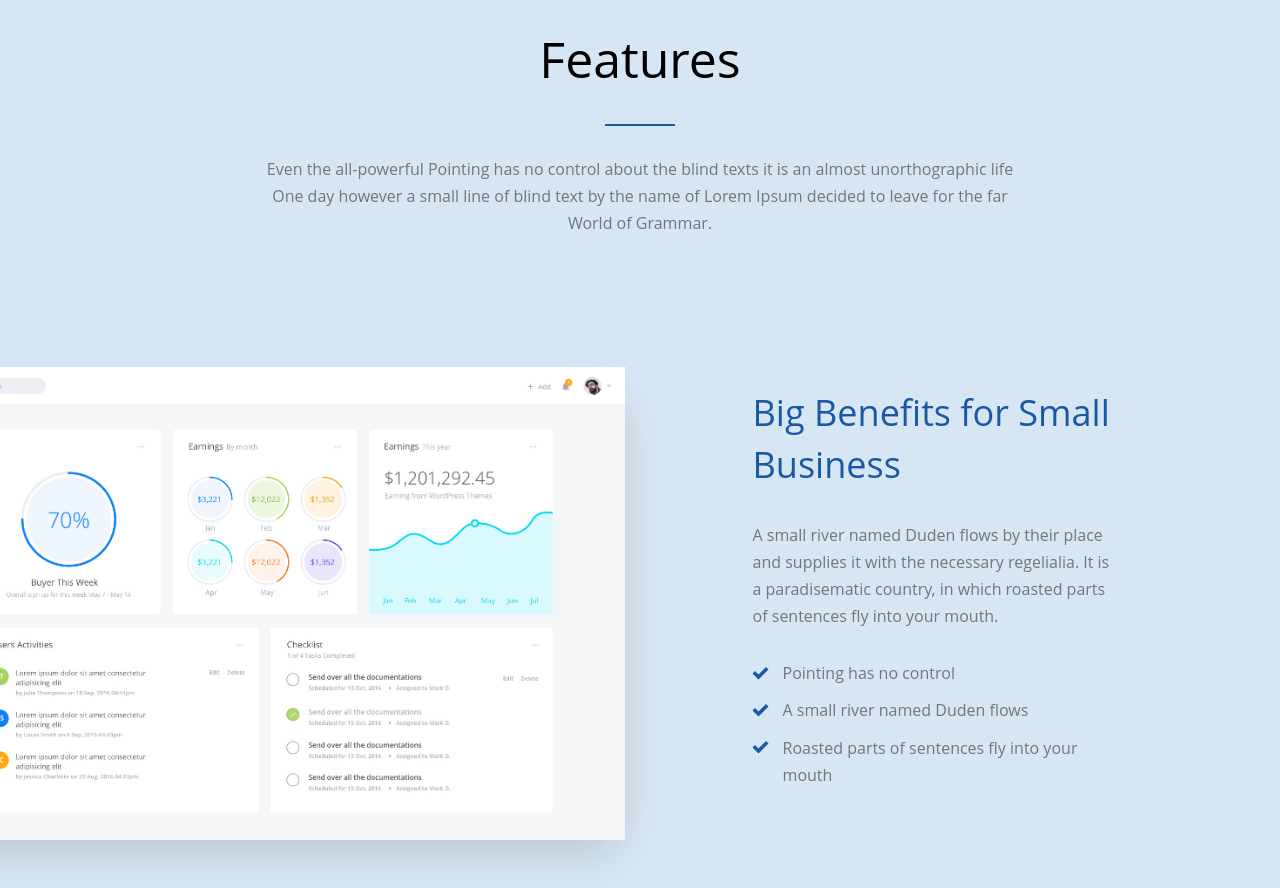
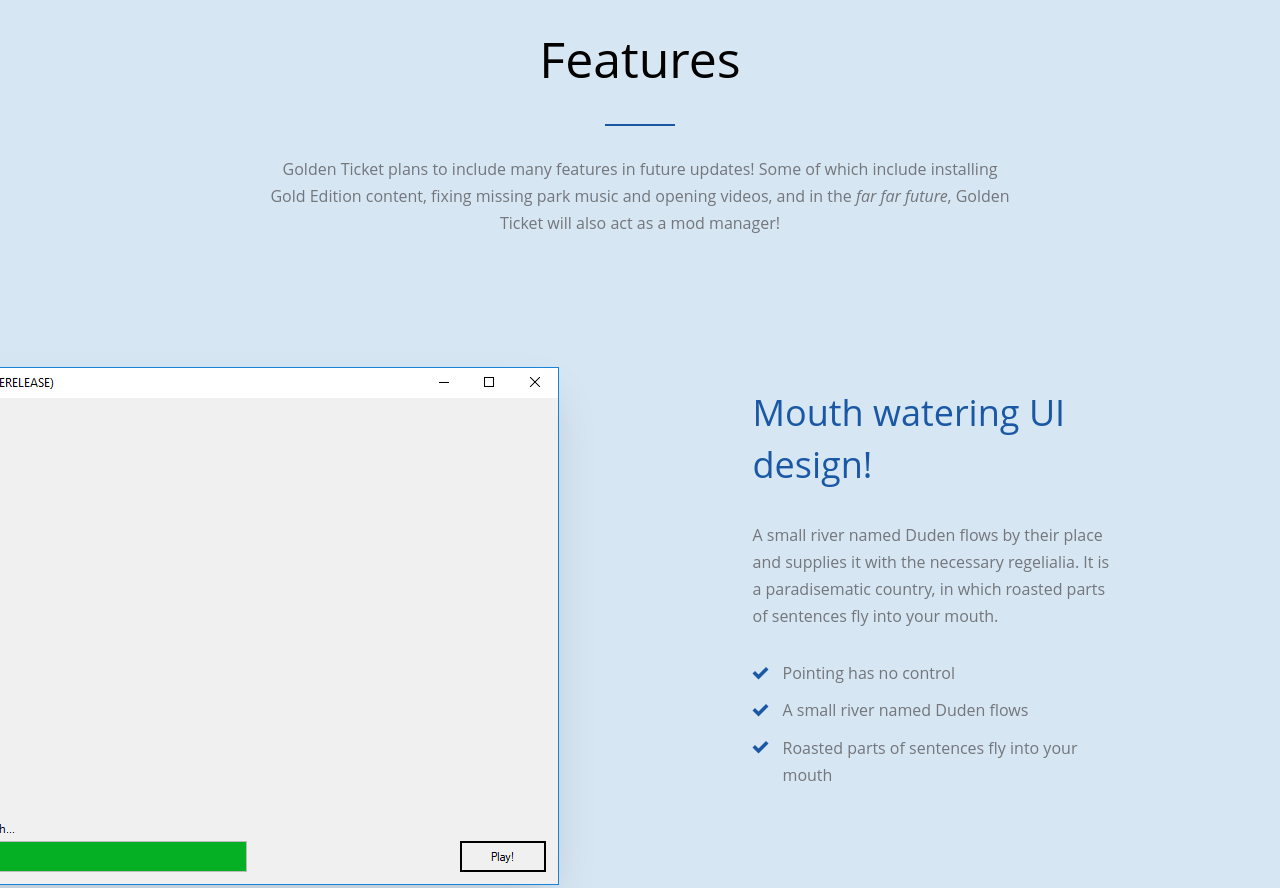
Before and after one commit to The-Buzzy-Project/The-Buzzy-Project.github.io, a website: page index.html in a window 1280 px wide. Shown: the part 1744-2632 px from the top of the page. Drawn offline with Linux system fonts and the light colour scheme; files whose address does not match are found by name.

Commit message:
Update info and images

```diff
--- a/index.html
+++ b/index.html
@@ -98,16 +98,16 @@
         <div class="row text-center mb100">
           <div class="col-md-8 col-md-offset-2 probootstrap-section-heading">
             <h2 class="mb30 text-black probootstrap-heading">Features</h2>
-            <p>Even the all-powerful Pointing has no control about the blind texts it is an almost unorthographic life One day however a small line of blind text by the name of Lorem Ipsum decided to leave for the far World of Grammar.</p>
+            <p>Golden Ticket plans to include many features in future updates! Some of which include installing Gold Edition content, fixing missing park music and opening videos, and in the <em>far far future</em>, Golden Ticket will also act as a mod manager!</p>
           </div>
         </div>
         <!-- END row -->
         <div class="row mb100">
           <div class="col-md-8 col-md-pull-2 probootstrap-animate">
-            <p><img src="img/img_showcase_1.jpg" alt="Free Template by ProBootstrap.com" class="img-responsive probootstrap-shadow"></p>
+            <p><img src="img/screenshot1.png" alt="Free Template by ProBootstrap.com" class="img-responsive probootstrap-shadow"></p>
           </div>
           <div class="col-md-4 col-md-pull-1 probootstrap-section-heading">
-            <h3 class="text-primary probootstrap-heading-2">Big Benefits for Small Business</h3>
+            <h3 class="text-primary probootstrap-heading-2">Mouth watering UI design!</h3>
             <p><p>A small river named Duden flows by their place and supplies it with the necessary regelialia. It is a paradisematic country, in which roasted parts of sentences fly into your mouth.</p></p>
             <ul class="probootstrap-list">
               <li class="probootstrap-check">Pointing has no control</li>
```
